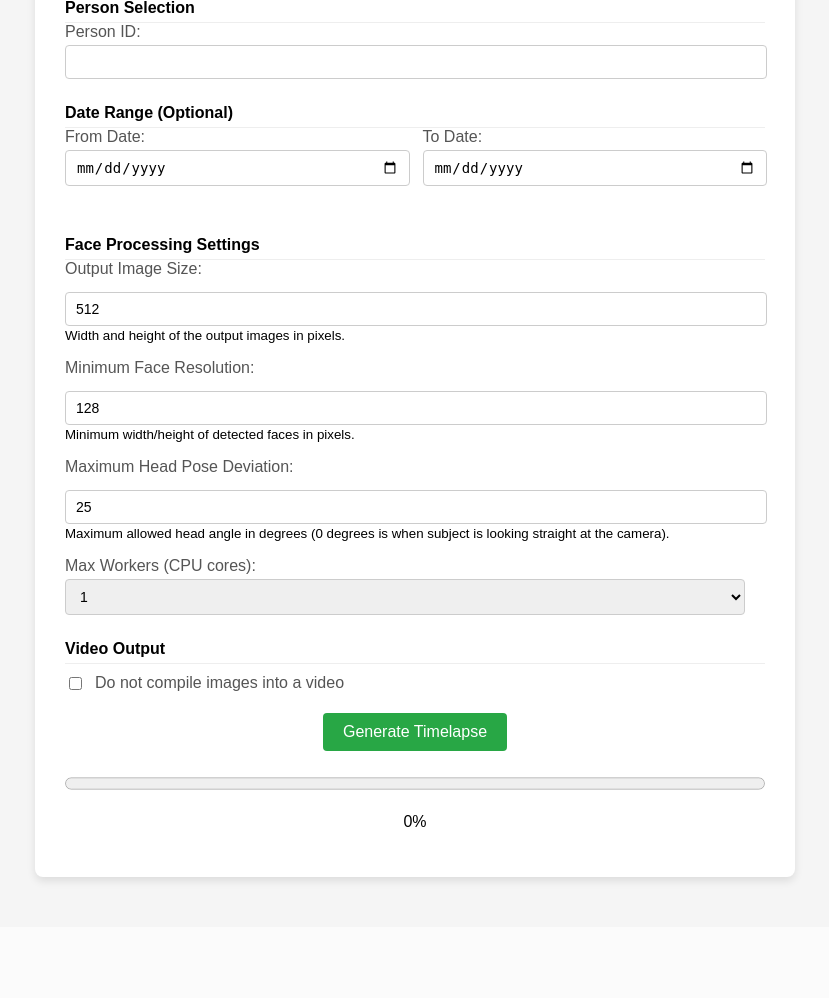
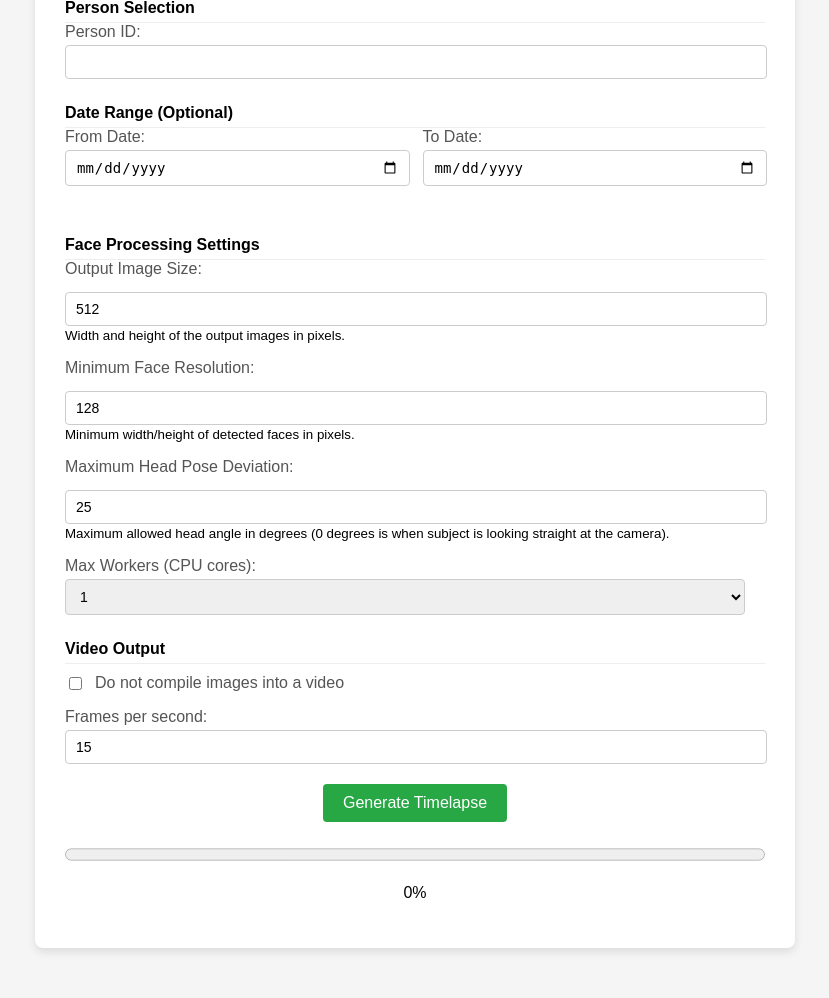
Before and after one commit to YarosMallorca/immich-automated-selfie-timelapse, a Flask app: page / in a window 1280 px wide. Shown: the part 224-1222 px from the top of the page, without its empty margins (225-1054 px from the left). Before the commit the page ends 1108 px from the top, so only its background shows below. Run offline with Flask 3, Linux system fonts and the light colour scheme.

Commit message:
Fix framerate field visibility

```diff
--- a/templates/index.html
+++ b/templates/index.html
@@ -166,7 +166,7 @@
             <div class="form-group">
                 <label>
                     Person ID:
-                    <input type="text" name="person_id" required>
+                    <input type="text" name="person_id" value="{{ request.form.person_id or '' }}" required>
                 </label>
             </div>
 
@@ -175,13 +175,13 @@
                 <div class="form-group">
                     <label>
                         From Date:
-                        <input type="date" name="date_from">
+                        <input type="date" name="date_from" value="{{ request.form.date_from or '' }}">
                     </label>
                 </div>
                 <div class="form-group">
                     <label>
                         To Date:
-                        <input type="date" name="date_to">
+                        <input type="date" name="date_to" value="{{ request.form.date_to or '' }}">
                     </label>
                 </div>
             </div>
@@ -216,14 +216,14 @@
             <div class="section-header">Video Output</div>
             <div class="form-group">
                 <div class="checkbox-container">
-                    <input type="checkbox" id="do_not_compile_video" name="do_not_compile_video">
+                    <input type="checkbox" id="do_not_compile_video" name="do_not_compile_video" {% if request.form.do_not_compile_video %}checked{% endif %}>
                     <label for="do_not_compile_video">Do not compile images into a video</label>
                 </div>
             </div>
-            <div class="form-group" id="framerateGroup" style="display:none;">
+            <div class="form-group" id="framerateGroup" style="display:{% if request.form.do_not_compile_video %}none{% else %}block{% endif %};">
                 <label>
                     Frames per second:
-                    <input type="number" name="framerate" value="15" min="1">
+                    <input type="number" name="framerate" value="{{ request.form.framerate or 15 }}" min="1">
                 </label>
             </div>
 
@@ -246,6 +246,11 @@
         // Check connection status when page loads
         document.addEventListener('DOMContentLoaded', function() {
             checkConnectionStatus();
+
+            // Toggle framerate field visibility based on checkbox
+            document.getElementById('do_not_compile_video').addEventListener('change', function() {
+                document.getElementById('framerateGroup').style.display = this.checked ? 'none' : 'block';
+            });
         });
 
         function checkConnectionStatus() {
@@ -273,11 +278,6 @@
                     document.getElementById('submitButton').disabled = true;
                 });
         }
-
-        // Toggle framerate field visibility based on checkbox
-        document.getElementById('do_not_compile_video').addEventListener('change', function() {
-            document.getElementById('framerateGroup').style.display = this.checked ? 'none' : 'block';
-        });
 
         // Cancel button
         document.getElementById('cancelButton').addEventListener('click', function() {
```
